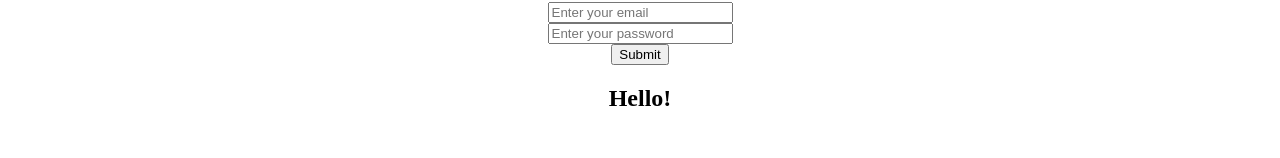
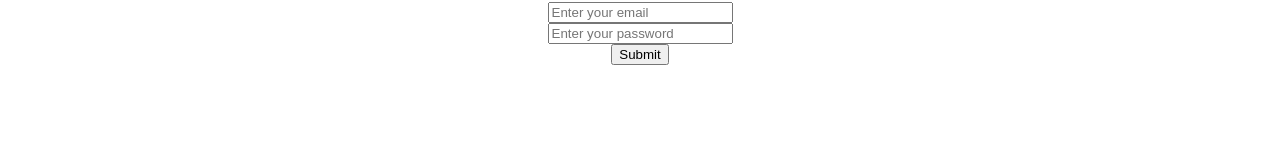
Before and after one commit to rusmarch/pomodoro-timer-frontend, a React (Vite) app: page /login in a window 1280 px wide. Shown: the part 142-300 px from the top of the page. Built offline with nearby package versions, Linux system fonts and the light colour scheme.

Commit message:
fix bugs

```diff
--- a/src/App.tsx
+++ b/src/App.tsx
@@ -49,7 +49,6 @@ function App() {
 
           </Routes>
 
-          <h2>Hello!</h2>
         </div>
 
       </BrowserRouter>
--- a/src/hooks/use-time-display.ts
+++ b/src/hooks/use-time-display.ts
@@ -66,7 +66,7 @@ export const useTimeDisplay = (isPopoverClosed?: boolean): ReturnType => {
                clearInterval(timerIntervalRef.current as number);
             }
          }
-      };
+      }
       //When the Popover was CLOSED - START the timer.
       if (isPopoverClosed && timerIntervalRef.current !== null) {
          clearInterval(timerIntervalRef.current);
--- a/src/hooks/useAuthStatus.ts
+++ b/src/hooks/useAuthStatus.ts
@@ -23,4 +23,4 @@ export const useAuthStatus = () => {
 
    return { loggedIn, checkingStatus }
 
-}
+};
```
